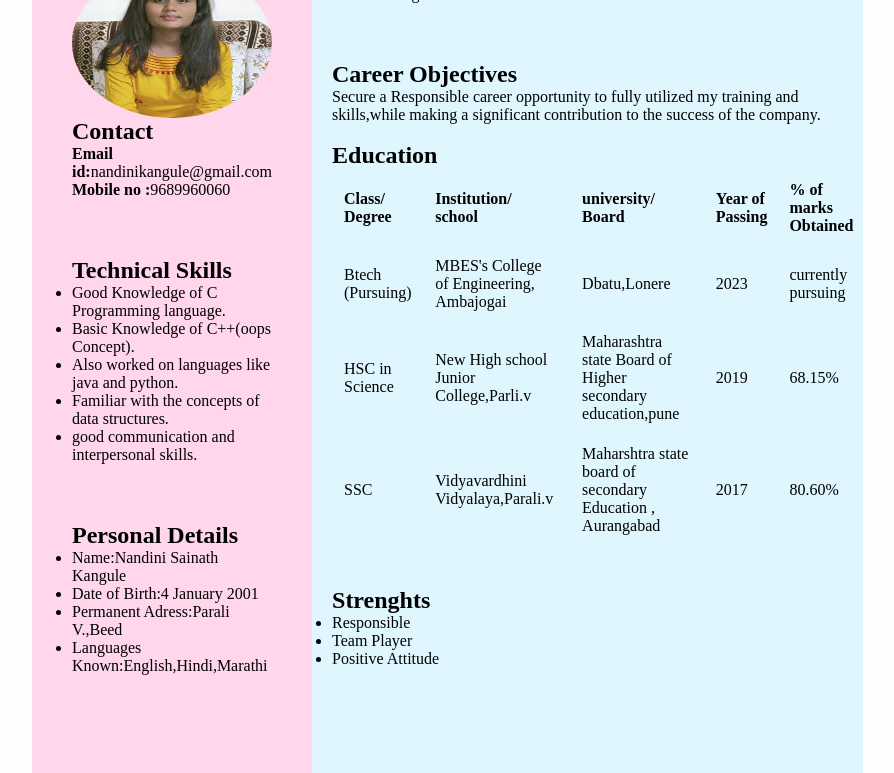
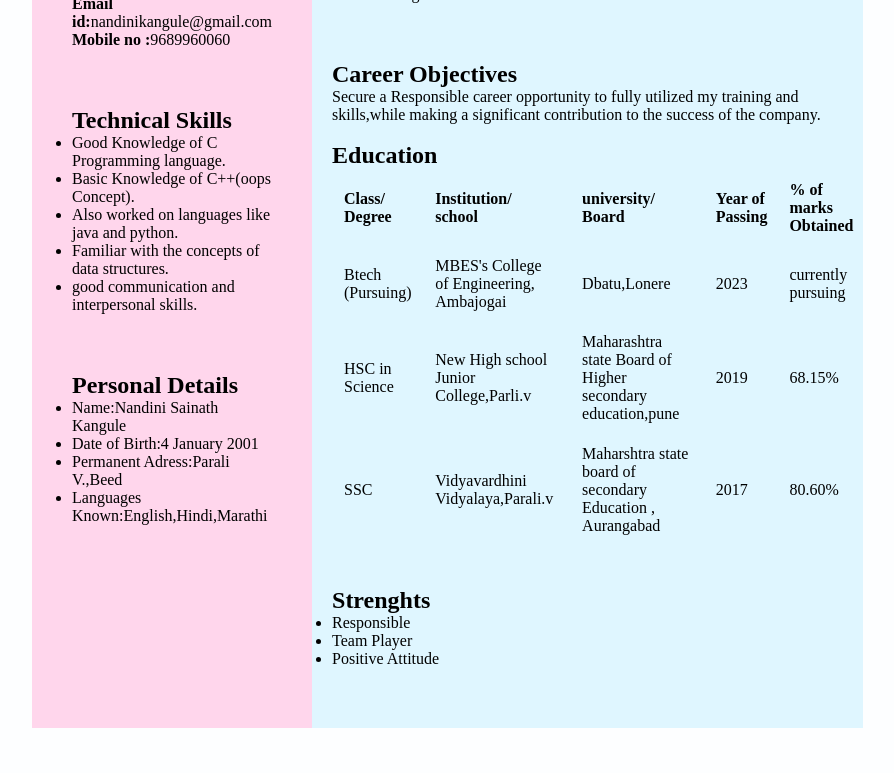
Before and after one commit to Nandini680/resume, a plain HTML site: page index.html in a window 1280 px wide. Shown: the part 72-845 px from the top of the page, without its empty margins (288-1182 px from the left). After the commit the page ends 800 px from the top, so only its background shows below. Drawn offline with Linux system fonts and the light colour scheme; files whose address does not match are found by name.

Commit message:
Update index.html

```diff
--- a/index.html
+++ b/index.html
@@ -11,7 +11,6 @@
 <body>
 	<div class="full">
 		<div class="left">
-			<img src="D:\nandini\nandini1.jpg" alt="Avatar" style="width:200px">
 			<div class="Contact">
 				<h2>Contact</h2>
 
```
